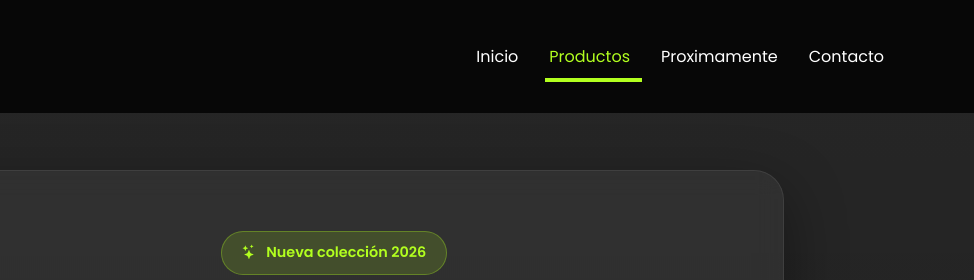
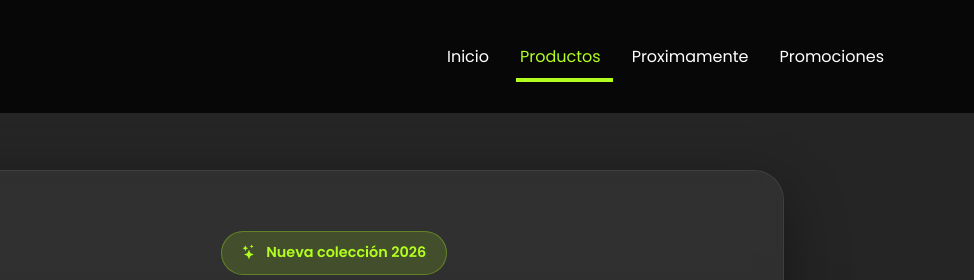
Before and after one commit to CrossMotosWeb/crossmotos.web, a plain HTML site: page catalogo.html in a window 1280 px wide. Shown: the top 280 px of the page, 306-1280 px from the left. Drawn offline with nearby package versions, Linux system fonts and the light colour scheme.

Commit message:
Update catalogo.html

```diff
--- a/catalogo.html
+++ b/catalogo.html
@@ -4,7 +4,11 @@
   <meta charset="UTF-8">
   <meta name="viewport" content="width=device-width, initial-scale=1.0">
 
-  <title>Catálogo de Cascos | CrossMotos</title>
+  <title>CrossMotos | Accesorios y Cascos</title>
+
+<link rel="icon" type="image/png" href="img/logo1.png">
+<link rel="shortcut icon" href="img/logo1.png" type="image/png">
+<link rel="apple-touch-icon" href="img/logo1.png">
 
   <!-- Bootstrap -->
   <link href="https://cdn.jsdelivr.net/npm/bootstrap@5.3.3/dist/css/bootstrap.min.css" rel="stylesheet">
@@ -101,9 +105,9 @@
           </a>
         </li>
 
-        <li class="nav-item">
-          <a class="nav-link" href="index.html#contacto">
-            Contacto
+         <li class="nav-item">
+          <a class="nav-link" href="promociones.html">
+            Promociones
           </a>
         </li>
 
```
